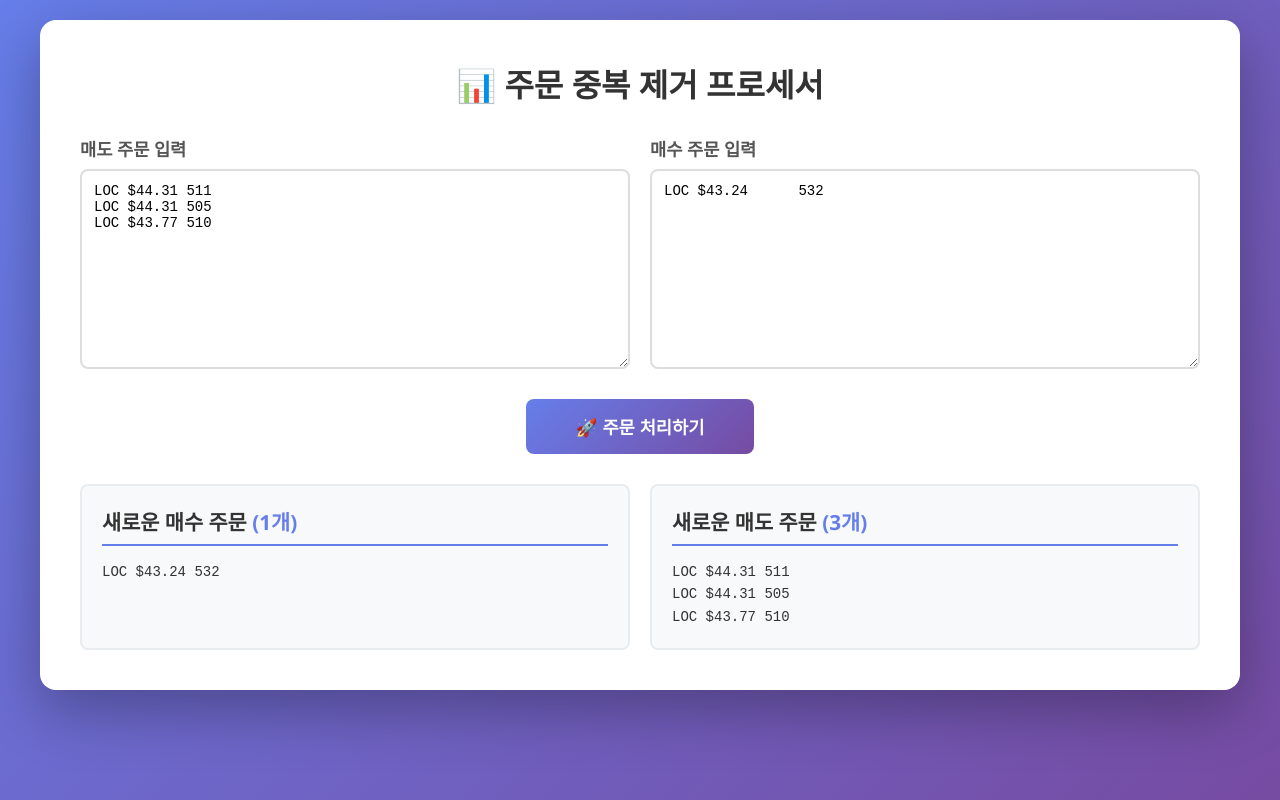
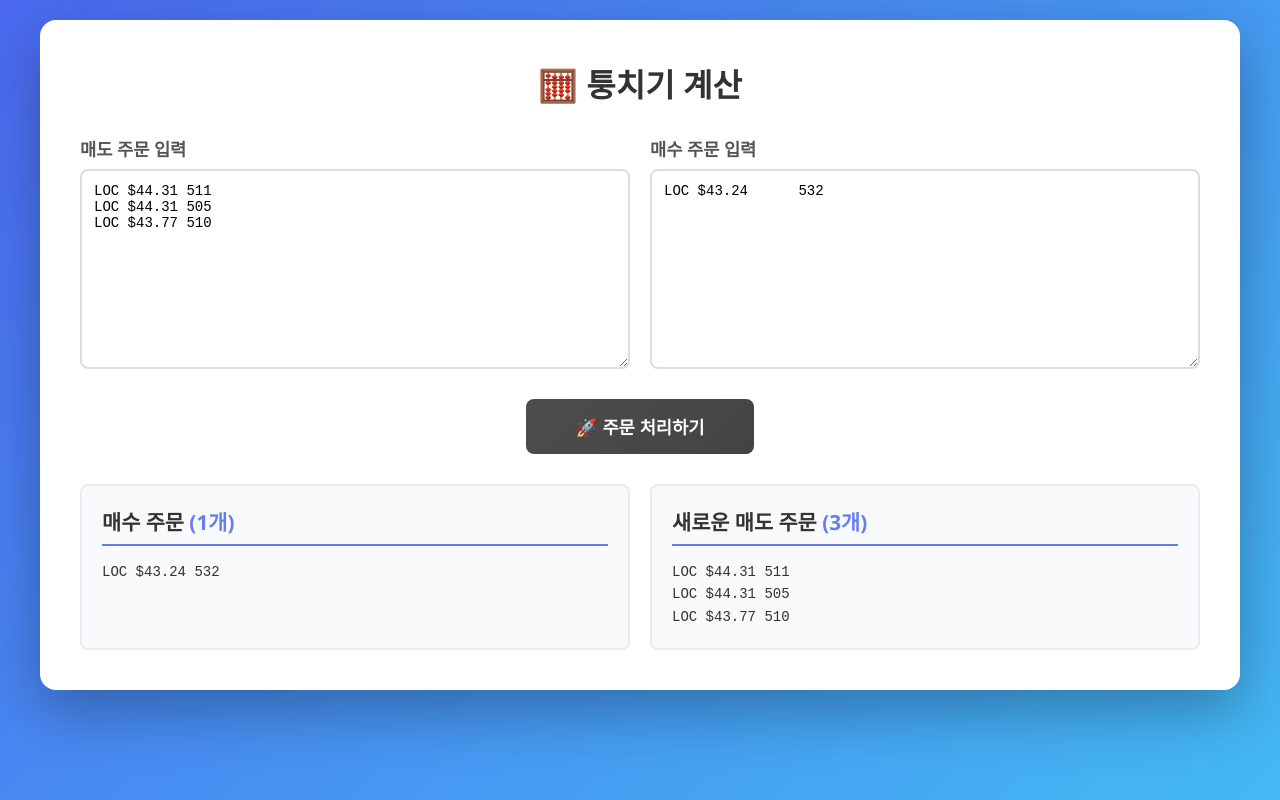
Before and after one commit to hsookjin/hsookjin.github.io, a plain HTML site: page order.html in a window 1280 px wide. Drawn offline with Linux system fonts and the light colour scheme.

Commit message:
Add files via upload

```diff
--- a/order.html
+++ b/order.html
@@ -13,7 +13,7 @@
 
         body {
             font-family: 'Segoe UI', Tahoma, Geneva, Verdana, sans-serif;
-            background: linear-gradient(135deg, #667eea 0%, #764ba2 100%);
+            background: linear-gradient(135deg, #4b6af1 0%, #43b9f3 100%);
             min-height: 100vh;
             padding: 20px;
         }
@@ -76,7 +76,7 @@
         }
 
         button {
-            background: linear-gradient(135deg, #667eea 0%, #764ba2 100%);
+            background: linear-gradient(135deg, #4d4d4f 0%, #434344 100%);
             color: white;
             border: none;
             padding: 15px 50px;
@@ -148,7 +148,7 @@
 </head>
 <body>
     <div class="container">
-        <h1>📊 주문 중복 제거 프로세서</h1>
+        <h1>🧮 퉁치기 계산</h1>
 
         <div class="input-section">
             <div class="input-group">
@@ -170,7 +170,7 @@ LOC $43.77 510</textarea>
 
         <div class="result-section">
             <div class="result-box">
-                <h2>새로운 매수 주문 <span class="count" id="buyCount"></span></h2>
+                <h2>매수 주문 <span class="count" id="buyCount"></span></h2>
                 <div class="result-content" id="buyResult">결과가 여기에 표시됩니다...</div>
             </div>
 
```
